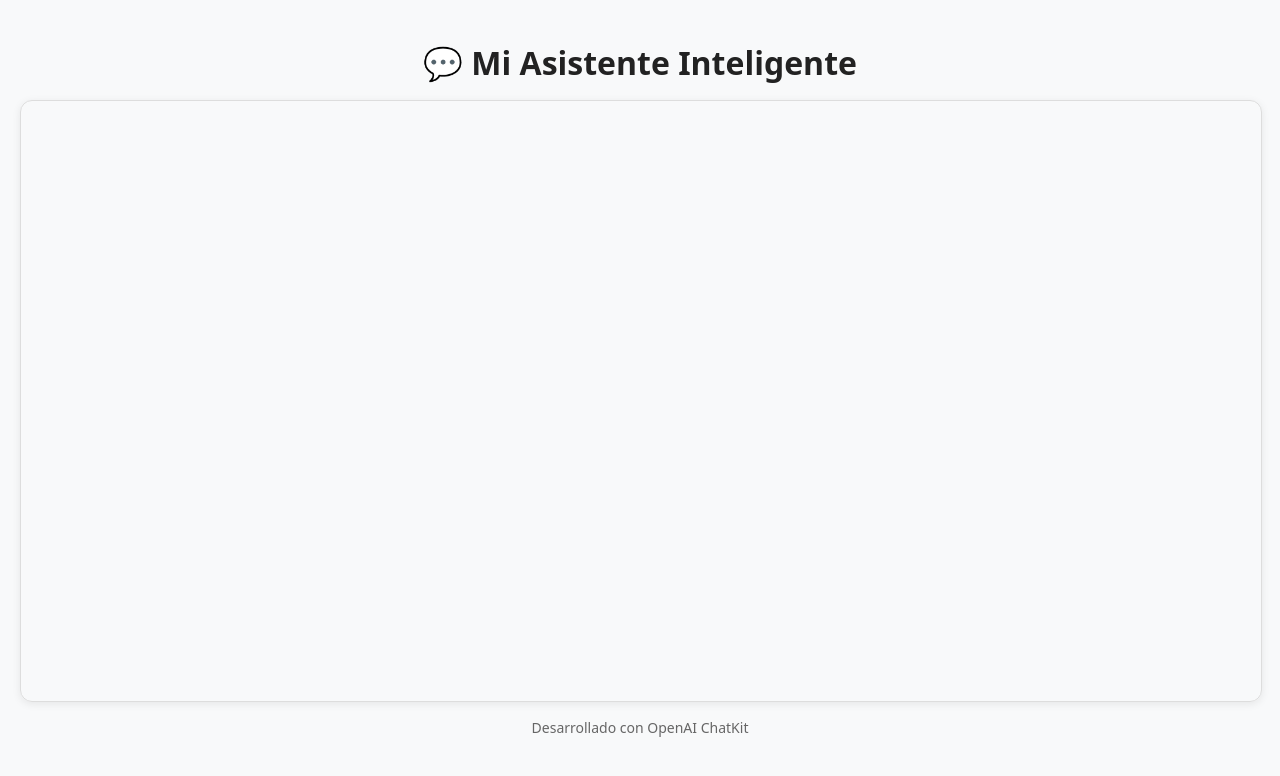
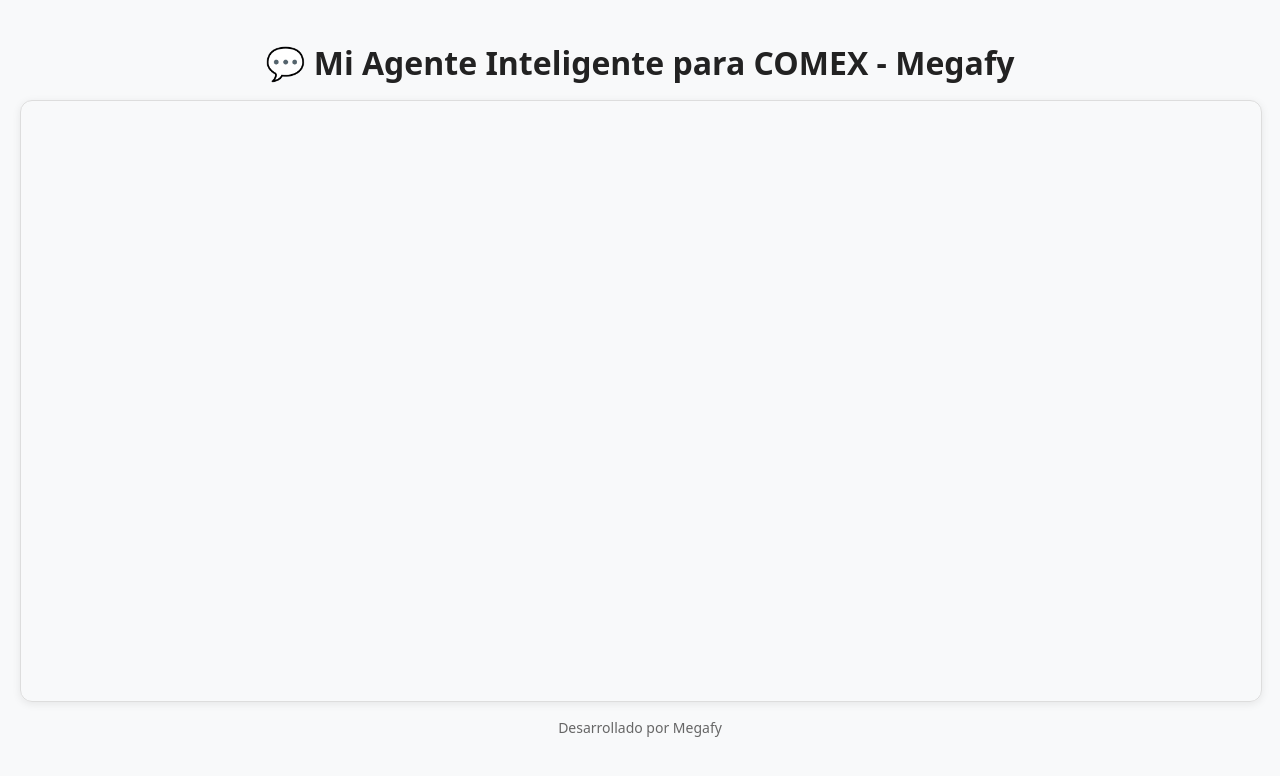
Before and after one commit to josemroca-ship-it/agentecomex1, a plain HTML site: page index.html in a window 1280 px wide. Drawn offline with Linux system fonts and the light colour scheme.

Commit message:
Update index.html

```diff
--- a/index.html
+++ b/index.html
@@ -2,7 +2,7 @@
 <html lang="es">
 <head>
   <meta charset="UTF-8" />
-  <title>Mi agente con ChatKit - Megafy</title>
+  <title>Mi agente COMEX - Megafy</title>
   <meta name="viewport" content="width=device-width, initial-scale=1" />
   <style>
     body {
@@ -34,9 +34,9 @@
   </style>
 </head>
 <body>
-  <h1>💬 Mi Asistente Inteligente</h1>
+  <h1>💬 Mi Agente Inteligente para COMEX - Megafy</h1>
   <openai-chatkit id="chat"></openai-chatkit>
-  <footer>Desarrollado con OpenAI ChatKit</footer>
+  <footer>Desarrollado por Megafy</footer>
 
   <script type="module">
     // Función que pide el token temporal a tu backend en Cloudflare Pages
```
